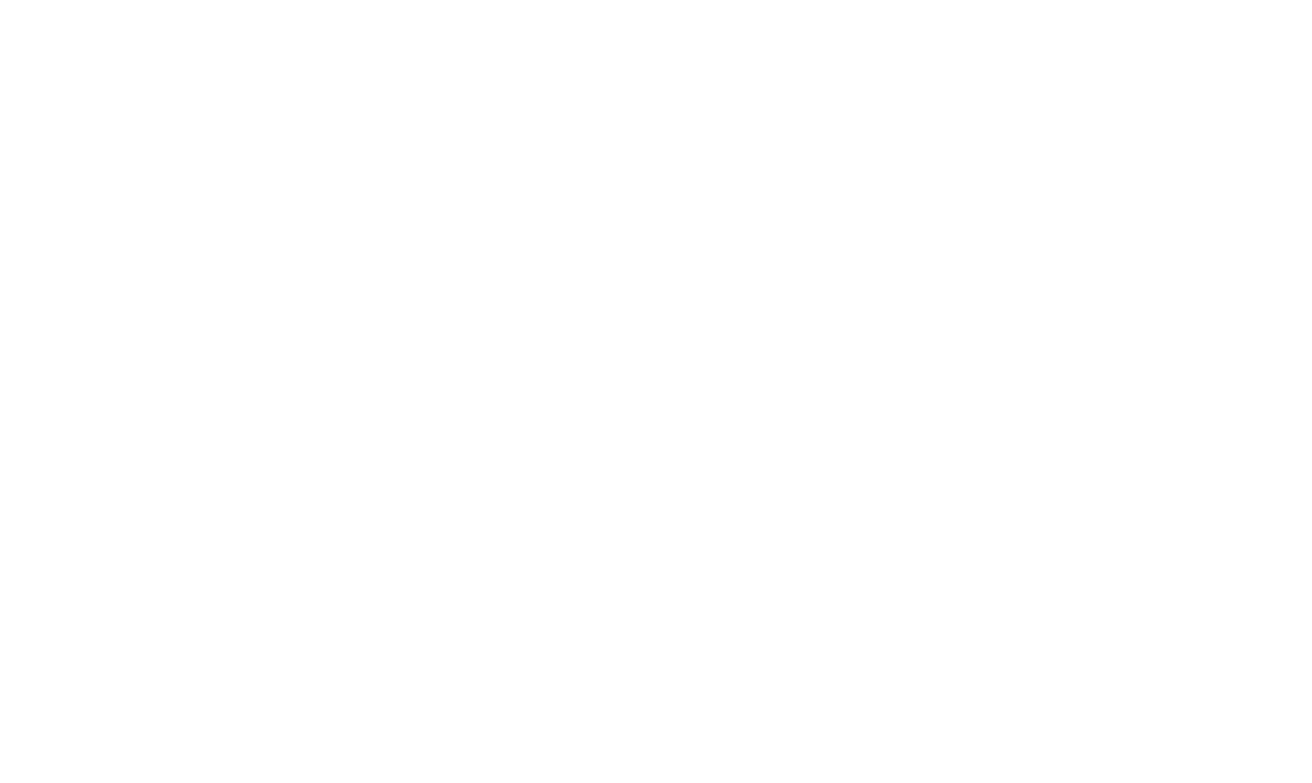
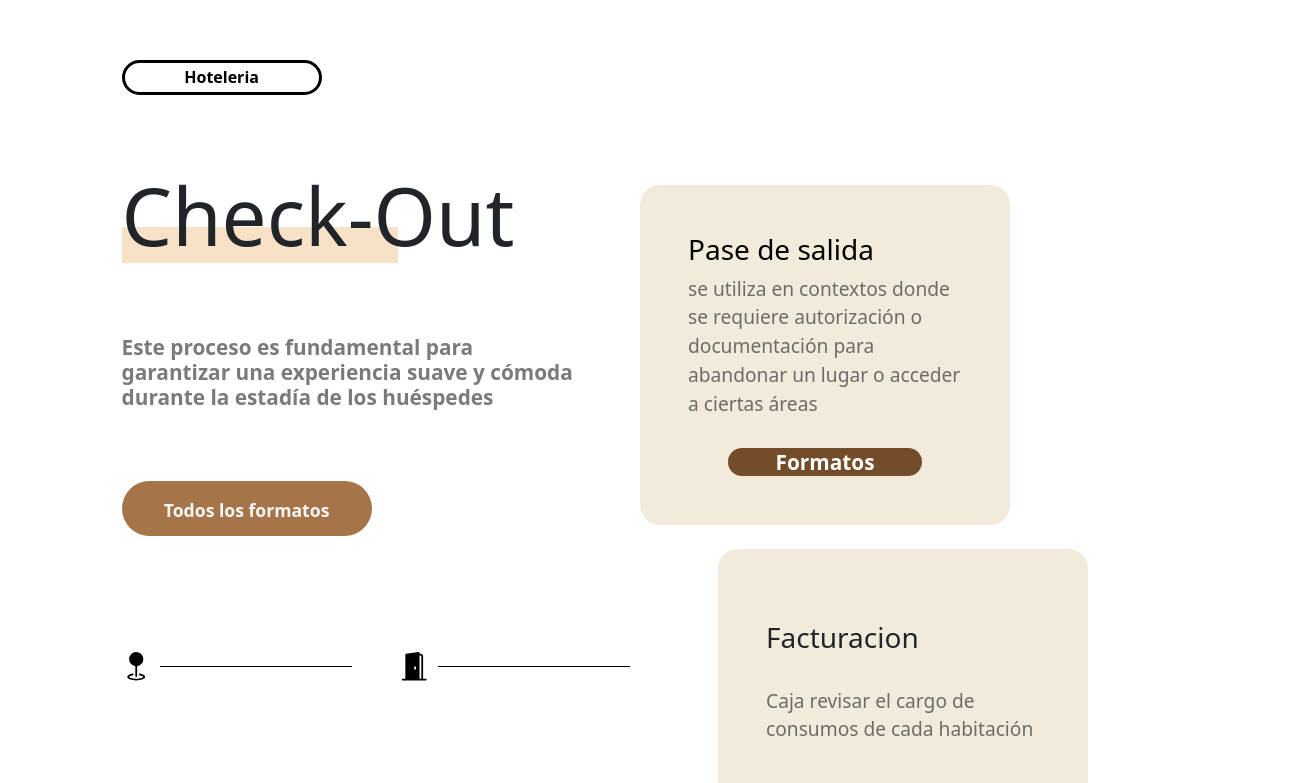
Before and after one commit to jhoncastro1/Software_Hoteleria, a React (Create React App) app in the folder Hoteleria_frontend/: page /checkOut in a window 1280 px wide. Before the commit this address had no page. Shown: the part 110-893 px from the top of the page, 1312 px wide, since content can reach past the window. Before the commit the page ends 800 px from the top, so only its background shows below. Built offline with nearby package versions, Linux system fonts and the light colour scheme.

Commit message:
October26_daniel

```diff
--- a/Hoteleria_frontend/src/App.js
+++ b/Hoteleria_frontend/src/App.js
@@ -6,11 +6,12 @@
 
 import Home from "./components/Home_page";
 import Login from "./components/Login";
-import Navbar_Home from "./components/Navbar_Home";
+import NavbarHome from "./components/Navbar_Home";
 import Main from "./components/Main_Page";
 import AdminLogin from "./components/AdminLogin";
-import Check_in from "./components/Check_in";
-import Reservacion_Grupal from "./components/Reservacion_Grupal";
+import CheckIn from "./components/Check_in";
+import ReservacionGrupal from "./components/Reservacion_Grupal";
+import CheckOut from "./components/Check-out";
 
 function App() {
   return (
@@ -19,7 +20,7 @@
         <Routes>
           <Route path="/"element={
               <>
-                <Navbar_Home /> {/* Se muestra solo en la página de inicio */}
+                <NavbarHome /> {/* Se muestra solo en la página de inicio */}
                 <Home />
               </>
             }
@@ -27,8 +28,9 @@
           <Route path="/login" element={<Login />} />
           <Route path="/main" element={<Main/>} />
           <Route path="/adminLogin" element={<AdminLogin/>} />
-          <Route path="/checkIn" element={<Check_in/>}/>
-          <Route path="/reservacionGrupal" element={<Reservacion_Grupal/>}/>
+          <Route path="/checkIn" element={<CheckIn/>}/>
+          <Route path="/reservacionGrupal" element={<ReservacionGrupal/>}/>
+         <Route path="/checkOut" element={<CheckOut/>}/>
         </Routes>
       </div>
     </Router>
--- /dev/null
+++ b/Hoteleria_frontend/src/components/Check-out.js
@@ -0,0 +1,83 @@
+import React from 'react';
+
+
+const CheckOut = () => {
+    return (
+      <main>
+        <section className='d-xl-flex align-items-center col-lg-12 min-vh-100 room'>
+          <div className='col-lg-6 room'>
+            <div className='py-5 col-lg-12 d-flex  text-center'>
+              <div className='div_p'>
+                <p className='font_size_four text-center'>Hoteleria</p>
+              </div>
+            </div>
+            <div className='py-4'>
+            <div class="underline-up">
+                <span class="palabra display-1">Check-Out</span>
+                <div class="subrayado-three"></div>
+            </div>
+            </div>
+            <div className='py-5'>
+              <h4 className='font_size'>Este proceso es fundamental para garantizar una experiencia suave y cómoda durante la estadía de los huéspedes</h4>
+            </div>
+            <div className='py-3'>
+              <div className='div_t_one'>
+                <p className='font_size_five'>Todos los formatos</p>
+              </div>
+            </div>
+            <div className='py-1 col-lg-12 d-xl-flex justify-content-start '>
+              <a type='submit' href='/' className='icon-container py-5 my-5 col-lg-6 '>
+                <svg xmlns="http://www.w3.org/2000/svg" class='svg_width  border_one' fill="currentColor" viewBox="0 0 16 16">
+                  <path fill-rule="evenodd" d="M4 4a4 4 0 1 1 4.5 3.969V13.5a.5.5 0 0 1-1 0V7.97A4 4 0 0 1 4 3.999zm2.493 8.574a.5.5 0 0 1-.411.575c-.712.118-1.28.295-1.655.493a1.319 1.319 0 0 0-.37.265.301.301 0 0 0-.057.09V14l.002.008a.147.147 0 0 0 .016.033.617.617 0 0 0 .145.15c.165.13.435.27.813.395.751.25 1.82.414 3.024.414s2.273-.163 3.024-.414c.378-.126.648-.265.813-.395a.619.619 0 0 0 .146-.15.148.148 0 0 0 .015-.033L12 14v-.004a.301.301 0 0 0-.057-.09 1.318 1.318 0 0 0-.37-.264c-.376-.198-.943-.375-1.655-.493a.5.5 0 1 1 .164-.986c.77.127 1.452.328 1.957.594C12.5 13 13 13.4 13 14c0 .426-.26.752-.544.977-.29.228-.68.413-1.116.558-.878.293-2.059.465-3.34.465-1.281 0-2.462-.172-3.34-.465-.436-.145-.826-.33-1.116-.558C3.26 14.752 3 14.426 3 14c0-.599.5-1 .961-1.243.505-.266 1.187-.467 1.957-.594a.5.5 0 0 1 .575.411z"/>
+                </svg>
+                <div class="line"></div>
+              </a>
+              <div className='px-4'></div>
+              <a type='submit' href='/' className='icon-container py-5 my-5 col-lg-6'>
+                <svg xmlns="http://www.w3.org/2000/svg" class='svg_width border_one' fill="currentColor" viewBox="0 0 16 16">
+                  <path d="M1.5 15a.5.5 0 0 0 0 1h13a.5.5 0 0 0 0-1H13V2.5A1.5 1.5 0 0 0 11.5 1H11V.5a.5.5 0 0 0-.57-.495l-7 1A.5.5 0 0 0 3 1.5V15H1.5zM11 2h.5a.5.5 0 0 1 .5.5V15h-1V2zm-2.5 8c-.276 0-.5-.448-.5-1s.224-1 .5-1 .5.448.5 1-.224 1-.5 1z"/>
+                </svg>
+                <div class="line"></div>
+              </a>
+
+            </div>
+
+            <div className='col-lg-12 d-flex'>
+              <div className='col-lg-6 '>
+                  <h3 className='font_size px-2'>se refiere al proceso que los huéspedes deben seguir al final de su estancia en el hotel</h3>
+                </div>
+                <div className='px-4'></div>
+                <div>
+                  <h3 className='font_size px-2'>El check-out suele tener un horario específico, y la hora de salida es un punto importante a tener en cuenta al hacer la reserva</h3>
+                </div>
+            </div>
+
+          </div>
+          <div className='col-xl-7'>
+            <div className='col-lg-8 justify-content-start py-4'>
+              <div className='col-lg-8 align-items-end py-5 bg_color_seven contener-two '>
+                  <h3 className=' font_color px-5'>Pase de salida</h3>
+                      <p className='font_size_six px-5'>se utiliza en contextos donde se requiere autorización o documentación para abandonar un lugar o acceder a ciertas áreas</p>
+                        <div className='text-center py-4 px-5'>
+                          <a className='div_w_six font_size font_color_one px-5' href="/login" role='button'>Formatos</a>
+                        </div>
+              </div>
+            </div>
+
+            <div className='col-lg-8 d-flex justify-content-end'>
+              <div className='col-lg-8 align-items-end py-5 bg_color_seven contener-two '>
+                  <h3 className=' font_color-f py-4 px-5'>Facturacion</h3>
+                      <p className='font_size_six px-5'>Caja revisar el cargo de consumos de cada habitación</p>
+
+                        <div className='text-center py-5 px-5'>
+                          <a className='div_w_six font_size font_color_one px-5' href="/login" role='button'>Formatos</a>
+                        </div>
+              </div>
+            </div>
+          </div>
+        </section>
+      </main>
+  )
+}
+
+export default CheckOut;
--- a/Hoteleria_frontend/src/components/StylesPage.css
+++ b/Hoteleria_frontend/src/components/StylesPage.css
@@ -38,7 +38,6 @@
 /*Color de fuente y tamaño del texto del contenido en los componentes de cuadro en la pagina de inicio*/
 .font_size_three{
     font-size: calc(1em);
-
     color: rgba(66, 66, 66, 0.75);
 
 }
@@ -286,3 +285,48 @@
     height: 90%;
     align-items: center;
   }
+/*--------------------------------------------------------------------------------------------------------------------------------------------------------------------*/
+/*CheckOut*/
+
+ /*Subrayado del titutlo checkout*/
+ .subrayado-three {
+    position: absolute;
+    width: 60%;
+    height: 36px; /* Puedes ajustar la altura según tus preferencias */
+    background-color:  rgba(242, 206, 162, 0.6); /* Color del subrayado */
+    bottom: 0;
+    z-index: 1; /* Coloca el subrayado detrás de la palabra */
+  }
+
+  /* Componente "Todos los formatos" Style checkOut*/
+.div_t_one{
+    width: calc(250px);
+    height: calc(55px);
+    border-radius: 30px;
+    background-color: rgba(166, 116, 73, 1);
+}
+
+.bg_color_seven{
+    width: 370px;
+    height: 340px;
+    top: 156px;
+    left: 730px;
+    background-color: rgba(242, 235, 220, 1);
+    border-radius: 20px;
+}
+
+/*Componente IR del home_Page color beige*/
+.div_w_six{
+    width: 210px;
+    height: 45px;
+    border-radius: 20px;
+    background-color: rgba(115, 76, 41, 1);
+}
+
+/*Color de fuente y tamaño del texto del contenido en los componentes de cuadro en la pagina de inicio*/
+.font_size_six{
+    font-size: calc(1.2em);
+    color: rgba(66, 66, 66, 0.75);
+
+}
+/*---------------------------------------------------------------------------------------------------------------------------------------------------------------------*/
```
